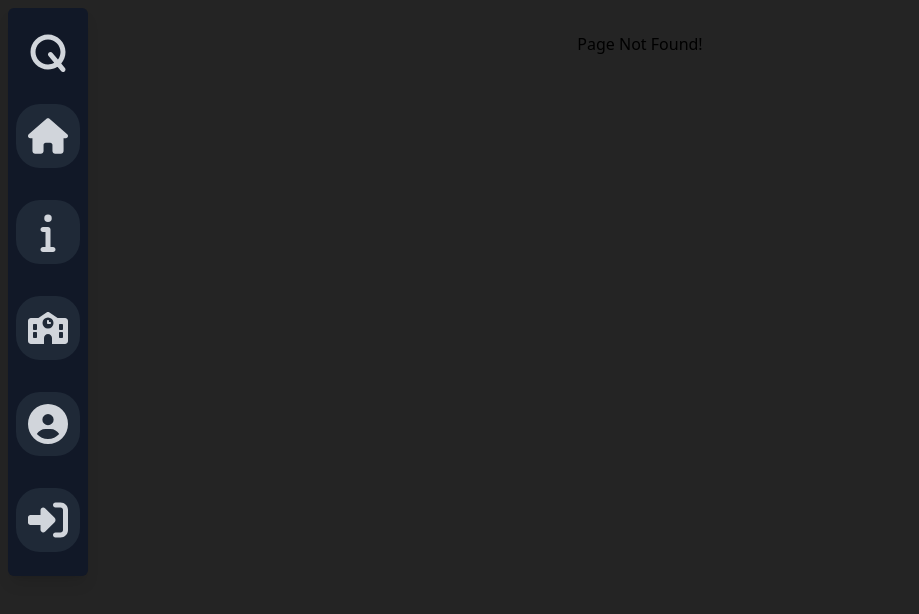
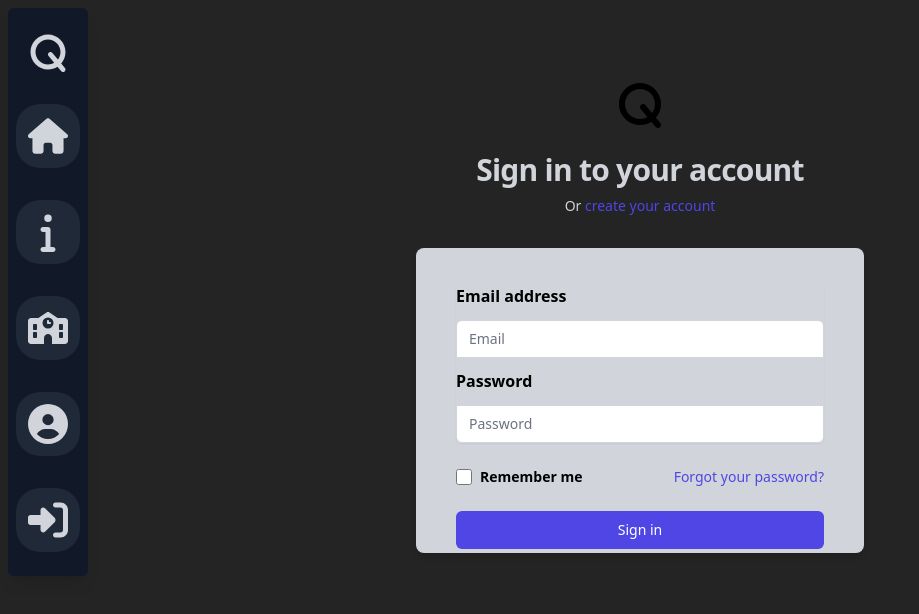
Before and after one commit to QuizMasterInc/QuizMaster, a React (Vite) app: page /signin in a window 1280 px wide. Before the commit this address had no page. Shown: the top 614 px of the page, without its empty margins (0-919 px from the left). Built offline with nearby package versions, Linux system fonts and the light colour scheme.

Commit message:
Updated pages

```diff
--- a/src/App.jsx
+++ b/src/App.jsx
@@ -7,6 +7,8 @@
 import NotFound from './components/404/NotFound'
 import SelectQuiz from './components/quizselect/SelectQuiz';
 import QuizTest from './components/quiz/QuizTest';
+import Login from './components/login/Login';
+import Register from './components/login/register';
 
 function App() {
   return (
@@ -17,6 +19,8 @@
         <Route path="/contact" element={<Contact />} />
         <Route path="/quizzes" element={<SelectQuiz />} />
         <Route path="/quizzes/:quiz" element={<QuizTest />}/>
+        <Route path='/signin' element={<Login />}/>
+        <Route path='/register' element={<Register />}/>
         <Route path="*" element={<NotFound />} />
       </Routes>
       <NavBar />
--- a/src/components/home/home.jsx
+++ b/src/components/home/home.jsx
@@ -20,7 +20,7 @@
       <div className="flex items-center justify-center w-1/2">
         <img src={Logo} alt="logo" className="h-64 mx-auto w-76" />
       </div>
-      <div class="w-1/2 ">
+      <div className="w-1/2 ">
       <h1 className="mt-10 text-5xl font-bold text-gray-300 ">Welcome to QuizMaster</h1>
       <p className="pt-8 mb-10 text-2xl text-gray-300">The ultimate destination for all your quiz needs.</p>
       </div>
@@ -30,7 +30,7 @@
           <h1 className="pl-8 mt-10 text-3xl font-bold text-gray-300">Subjects ranging from Mathematics, Science, English, and More!</h1>
           <p className="pl-8 mt-10 text-2xl text-gray-300 ">The Perfect Quiz Taking Applicaiton for both Students and Teachers!</p>
         </div>
-        <div class="w-1/2 ">
+        <div className="w-1/2 ">
           <div className="flex items-center justify-center ">
           <img src={Student} alt="student" className="h-64 mx-auto w-76" />
         </div>
@@ -41,7 +41,7 @@
       <div className="flex items-center justify-center w-1/2">
         <img src={Quiz} alt="quiz" className="h-64 mx-auto w-76" />
       </div>
-      <div class="w-1/2 ">
+      <div className="w-1/2 ">
       <h1 className="mt-10 text-5xl font-bold text-gray-300 ">Ready to start the QuizMaster Experience? </h1>
       <p className="pt-8 pr-8 mb-10 text-2xl text-gray-300">Simply <a href = "/register"  className="underline">create an account</a> or <a href = "/login" className="underline">login</a> if you already have an account. Navigate to the <a href = "/quizzes"  className="underline">quizzes</a> page and select a quiz.</p>
       </div>
--- a/src/components/icons/Email.jsx
+++ b/src/components/icons/Email.jsx
@@ -2,6 +2,6 @@
 
 const Email = ({className}) => (
 
-<svg className={className} xmlns ="http://www.w3.org/2000/svg" width="24" height="24" viewBox="0 0 24 24" fill="none" stroke="#000000" stroke-width="2" stroke-linecap="round" stroke-linejoin="round"><path d="M4 4h16c1.1 0 2 .9 2 2v12c0 1.1-.9 2-2 2H4c-1.1 0-2-.9-2-2V6c0-1.1.9-2 2-2z"></path><polyline points="22,6 12,13 2,6"></polyline></svg>)
+<svg className={className} xmlns ="http://www.w3.org/2000/svg" width="24" height="24" viewBox="0 0 24 24" fill="none" stroke="#000000" strokeWidth="2" strokeLinecap="round" strokeLinejoin="round"><path d="M4 4h16c1.1 0 2 .9 2 2v12c0 1.1-.9 2-2 2H4c-1.1 0-2-.9-2-2V6c0-1.1.9-2 2-2z"></path><polyline points="22,6 12,13 2,6"></polyline></svg>)
 
 export default Email;
--- /dev/null
+++ b/src/components/login/Login.jsx
@@ -0,0 +1,96 @@
+//Template used from https://tailwindui.com/components/application-ui/forms/sign-in-forms
+import React from "react";
+
+export default function Login() {
+  return (
+    <>
+      <div className="flex min-h-full items-center justify-center py-12 px-4 sm:px-6 lg:px-8">
+        <div className="w-full max-w-md space-y-8">
+          <div>
+            <img
+              className="mx-auto h-12 w-auto"
+              src="../../logo.svg"
+              alt="QuizMaster"
+            />
+            <h2 className="mt-6 text-center text-3xl font-bold tracking-tight text-gray-300">
+              Sign in to your account
+            </h2>
+            <p className="mt-2 text-center text-sm text-gray-300">
+              Or{' '}
+              <a href="/register" className="font-medium text-indigo-600 hover:text-indigo-500 hover:underline">
+                create your account
+              </a>
+            </p>
+          </div>
+          <div className="mt-4 bg-gray-300 shadow-md rounded-lg px-10 py-1">
+            <form className="mt-8 space-y-6" action="#" method="POST">
+              <input type="hidden" name="remember" defaultValue="true" />
+              <div className="-space-y-px rounded-md shadow-sm">
+                <div>
+                  <label htmlFor="email-address" className="sr-only">
+                    Email
+                  </label>
+                  <label className="block mt-3 font-semibold text-left">Email address</label>
+                  <input
+                    id="email-address"
+                    name="email"
+                    type="email"
+                    autoComplete="email"
+                    required
+                    className=" mt-3 relative block w-full appearance-none rounded-none rounded-t-md border border-gray-300 px-3 py-2 text-gray-900 placeholder-gray-500 focus:z-10 focus:border-indigo-500 focus:outline-none focus:ring-indigo-500 sm:text-sm"
+                    placeholder="Email"
+                  />
+                </div>
+                <div>
+                  <label htmlFor="password" className="sr-only">
+                    Password
+                  </label>
+                  <label className="block mt-3 font-semibold text-left">Password</label>
+                  <input
+                    id="password"
+                    name="password"
+                    type="password"
+                    autoComplete="current-password"
+                    required
+                    className=" mt-3 relative block w-full appearance-none rounded-none rounded-b-md border border-gray-300 px-3 py-2 text-gray-900 placeholder-gray-500 focus:z-10 focus:border-indigo-500 focus:outline-none focus:ring-indigo-500 sm:text-sm"
+                    placeholder="Password"
+                  />
+                </div>
+              </div>
+
+
+              <div className="flex items-center justify-between">
+                <div className="flex items-center">
+                  <input
+                    id="remember-me"
+                    name="remember-me"
+                    type="checkbox"
+                    className="h-4 w-4 rounded border-gray-300 text-indigo-600 focus:ring-indigo-500"
+                  />
+                  <label htmlFor="remember-me" className="ml-2 block text-sm font-bold">
+                    Remember me
+                  </label>
+                </div>
+
+                <div className="text-sm">
+                  <a href="#" className="font-medium text-indigo-600 hover:text-indigo-500 hover:underline">
+                    Forgot your password?
+                  </a>
+                </div>
+              </div>
+
+              <div>
+                <button
+                  type="submit"
+                  className="group relative flex w-full justify-center rounded-md border border-transparent bg-indigo-600 py-2 px-4 text-sm font-medium text-white hover:bg-indigo-700 focus:outline-none focus:ring-2 focus:ring-indigo-500 focus:ring-offset-2"
+                >
+                  Sign in
+                </button>
+              </div>
+            </form>
+          </div>
+        </div>
+      </div>
+    </>
+  )
+}
--- /dev/null
+++ b/src/components/login/Register.jsx
@@ -0,0 +1,89 @@
+//Template used from https://tailwindui.com/components/application-ui/forms/sign-in-forms
+import React from "react";
+
+export default function Register() {
+  return (
+    <>
+      <div className="flex min-h-full items-center justify-center py-12 px-4 sm:px-6 lg:px-8">
+        <div className="w-full max-w-md space-y-8">
+          <div>
+            <img
+              className="mx-auto h-12 w-auto"
+              src="../../logo.svg"
+              alt="QuizMaster"
+            />
+            <h2 className="mt-6 text-center text-3xl font-bold tracking-tight text-gray-300">
+              Create your account
+            </h2>
+            <p className="mt-2 text-center text-sm text-gray-300">
+              Already have an account?{' '}
+              <a href="/signin" className="font-medium text-indigo-600 hover:text-indigo-500 hover:underline">
+                Login here
+              </a>
+            </p>
+          </div>
+          <div className="mt-4 bg-gray-300 shadow-md rounded-lg px-10 py-1">
+            <form className="mt-8 space-y-6" action="#" method="POST">
+              <input type="hidden" name="remember" defaultValue="true" />
+              <div className="-space-y-px rounded-md shadow-sm">
+                <div>
+                  <label htmlFor="email-address" className="sr-only">
+                    Email
+                  </label>
+                  <label className="block mt-3 font-semibold text-left">Email address</label>
+                  <input
+                    id="email-address"
+                    name="email"
+                    type="email"
+                    autoComplete="email"
+                    required
+                    className=" mt-3 relative block w-full appearance-none rounded-none rounded-t-md border border-gray-300 px-3 py-2 text-gray-900 placeholder-gray-500 focus:z-10 focus:border-indigo-500 focus:outline-none focus:ring-indigo-500 sm:text-sm"
+                    placeholder="Email"
+                  />
+                </div>
+                <div>
+                  <label htmlFor="password" className="sr-only">
+                    Password
+                  </label>
+                  <label className="block mt-3 font-semibold text-left">Password</label>
+                  <input
+                    id="password"
+                    name="password"
+                    type="password"
+                    autoComplete="current-password"
+                    required
+                    className=" mt-3 relative block w-full appearance-none rounded-none rounded-b-md border border-gray-300 px-3 py-2 text-gray-900 placeholder-gray-500 focus:z-10 focus:border-indigo-500 focus:outline-none focus:ring-indigo-500 sm:text-sm"
+                    placeholder="Password"
+                  />
+                </div>
+                <div>
+                  <label htmlFor="password" className="sr-only">
+                    Confirm password
+                  </label>
+                  <label className="block mt-3 font-semibold text-left">Confirm Password</label>
+                  <input
+                    id="confirm-password"
+                    name="confirm-password"
+                    type="password"
+                    autoComplete="current-password"
+                    required
+                    className=" mt-3 relative block w-full appearance-none rounded-none rounded-b-md border border-gray-300 px-3 py-2 text-gray-900 placeholder-gray-500 focus:z-10 focus:border-indigo-500 focus:outline-none focus:ring-indigo-500 sm:text-sm"
+                    placeholder="Confirm Password"
+                  />
+                </div>
+              </div>
+              <div>
+                <button
+                  type="submit"
+                  className="group relative flex w-full justify-center rounded-md border border-transparent bg-indigo-600 py-2 px-4 text-sm font-medium text-white hover:bg-indigo-700 focus:outline-none focus:ring-2 focus:ring-indigo-500 focus:ring-offset-2"
+                >
+                  Create Account
+                </button>
+              </div>
+            </form>
+          </div>
+        </div>
+      </div>
+    </>
+  )
+}
--- a/src/components/navbar/Navbar.jsx
+++ b/src/components/navbar/Navbar.jsx
@@ -5,6 +5,7 @@
 import School from "../icons/School";
 import Q from "../icons/Q";
 import SignOut from "../icons/SignOut";
+import Email from "../icons/Email";
 import NavBarIcon from "./NavBarIcon";
 import { NavLink } from "react-router-dom";
 
```
